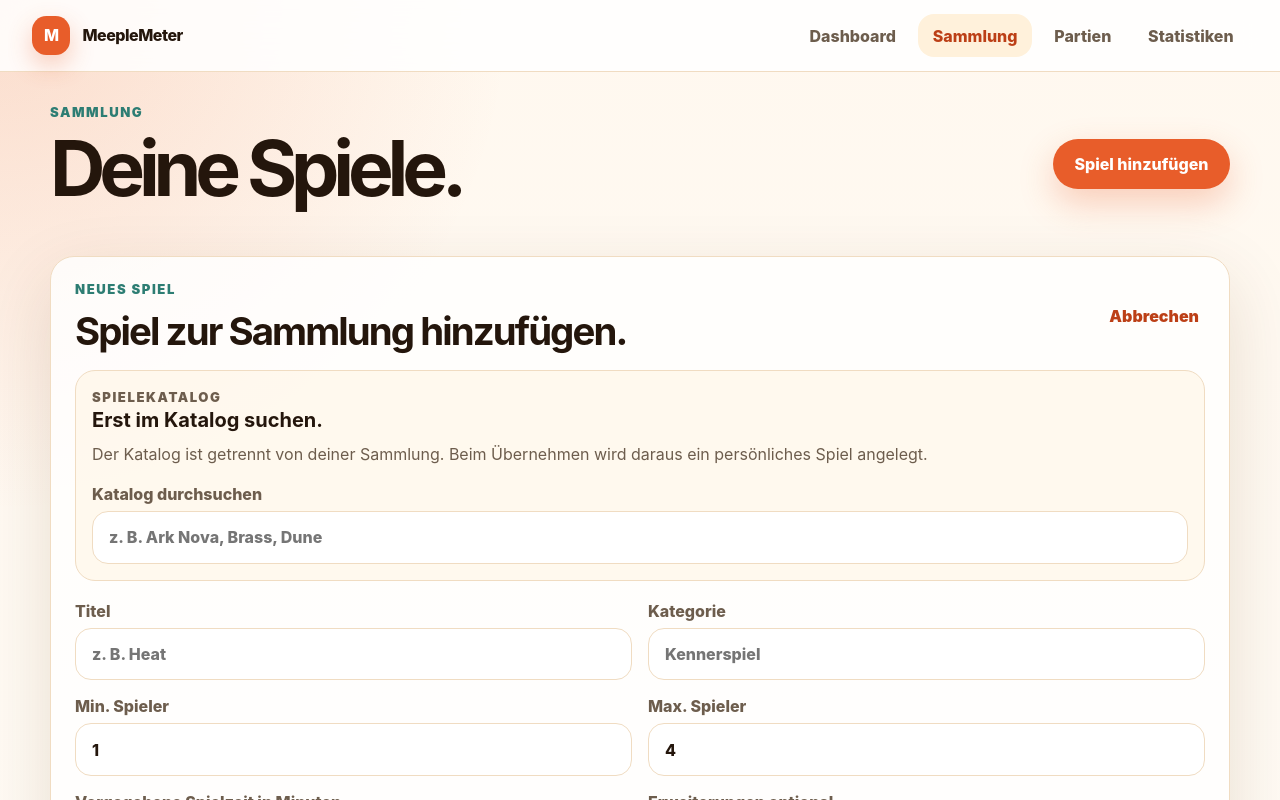
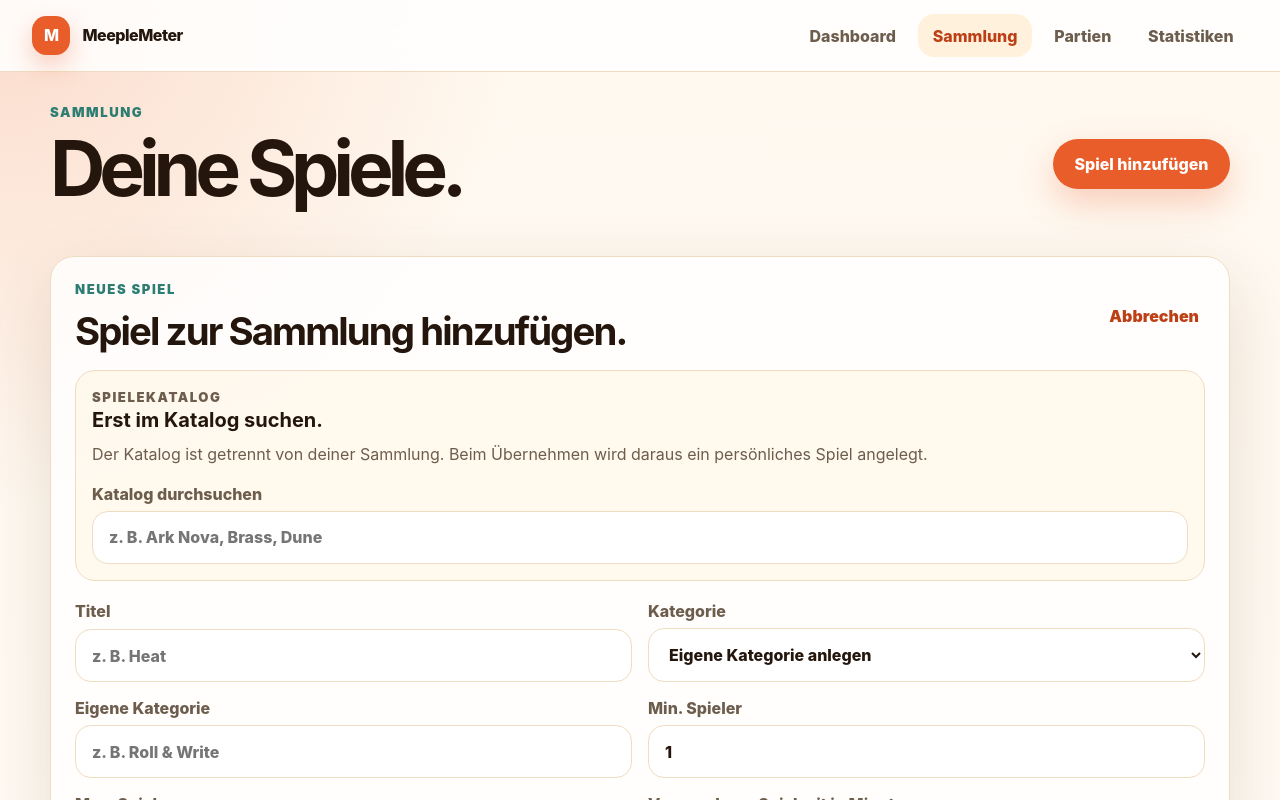
Before and after one commit to BADEMElSTER/MeepleMeter1, a React (Vite) app: page /games in a window 1280 px wide. Both pictures are taken after a click on the button "Spiel hinzufügen". Shown: the top 800 px of the page. Built offline with nearby package versions, Linux system fonts and the light colour scheme.

Commit message:
Add category dropdown with custom option

```diff
--- a/src/pages/Games.jsx
+++ b/src/pages/Games.jsx
@@ -32,6 +32,26 @@ const sortableColumns = [
   { key: "plays", label: "Partien", type: "number" },
 ];
 
+const commonCategories = [
+  "Familienspiel",
+  "Kennerspiel",
+  "Expertenspiel",
+  "Partyspiel",
+  "Kinderspiel",
+  "Kartenspiel",
+  "Würfelspiel",
+  "Kooperativ",
+  "Deduktion",
+  "Deckbuilding",
+  "Worker Placement",
+  "Push-your-luck",
+  "Strategiespiel",
+  "Absacker",
+  "Computer",
+];
+
+const customCategoryValue = "__custom__";
+
 function getGameForm(game) {
   return {
     title: game.title,
@@ -60,6 +80,9 @@ export default function Games() {
   const [catalogQuery, setCatalogQuery] = useState("");
   const [formMessage, setFormMessage] = useState("");
   const catalogResults = getCatalogResults(catalogQuery, stats.gamesWithPlayCounts);
+  const categorySelectValue = commonCategories.includes(form.category)
+    ? form.category
+    : customCategoryValue;
 
   function updateField(field, value) {
     setForm((currentForm) => ({ ...currentForm, [field]: value }));
@@ -115,6 +138,18 @@ export default function Games() {
       expansions: (entry.expansions ?? []).map((expansion) => expansion.name).join(", "),
     });
     setFormMessage(`Katalogdaten für "${entry.name}" übernommen. Bitte prüfen und speichern.`);
+  }
+
+  function updateCategorySelection(value) {
+    if (value === customCategoryValue) {
+      setForm((currentForm) => ({
+        ...currentForm,
+        category: commonCategories.includes(currentForm.category) ? "" : currentForm.category,
+      }));
+      return;
+    }
+
+    updateField("category", value);
   }
 
   function handleSubmit(event) {
@@ -232,12 +267,27 @@ export default function Games() {
               />
             </Field>
             <Field label="Kategorie">
-              <input
-                value={form.category}
-                onChange={(event) => updateField("category", event.target.value)}
-                placeholder="Kennerspiel"
-              />
+              <select
+                value={categorySelectValue}
+                onChange={(event) => updateCategorySelection(event.target.value)}
+              >
+                {commonCategories.map((category) => (
+                  <option key={category} value={category}>
+                    {category}
+                  </option>
+                ))}
+                <option value={customCategoryValue}>Eigene Kategorie anlegen</option>
+              </select>
             </Field>
+            {categorySelectValue === customCategoryValue && (
+              <Field label="Eigene Kategorie">
+                <input
+                  value={form.category}
+                  onChange={(event) => updateField("category", event.target.value)}
+                  placeholder="z. B. Roll & Write"
+                />
+              </Field>
+            )}
             <Field label="Min. Spieler">
               <input
                 min="1"
```
